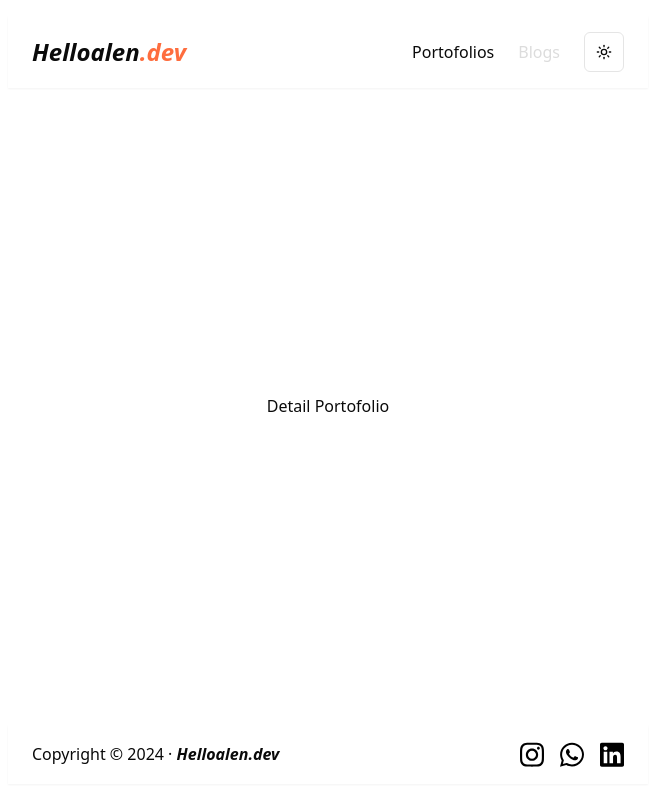
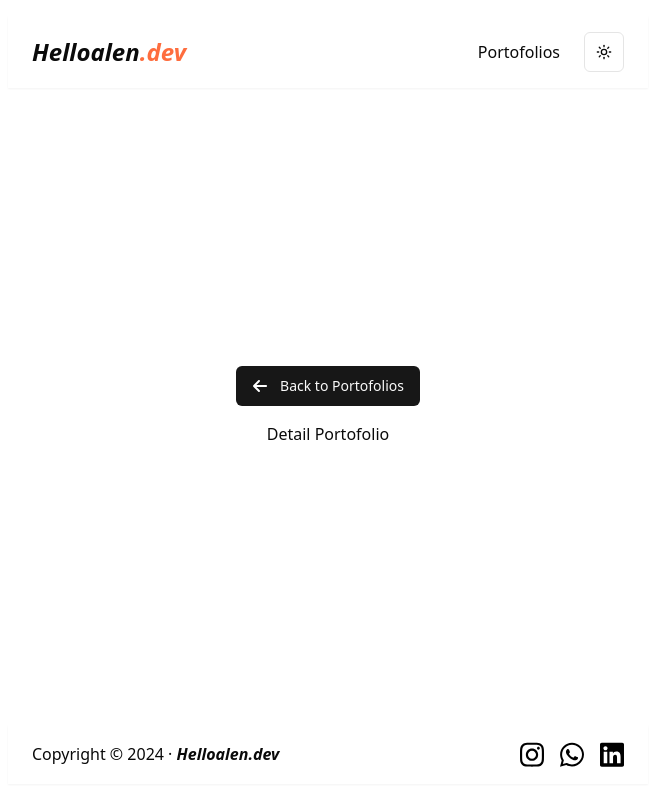
Before and after one commit to Amoebajelek/helloalendev25, a Next.js app: page /Portofolios/Papyrus-Photo in a window 1280 px wide. Shown: the whole page, without its empty margins (312-967 px from the left). Built offline with nearby package versions, Linux system fonts and the light colour scheme.

Commit message:
Add base code

```diff
--- a/app/Portofolios/Papyrus-Photo/page.tsx
+++ b/app/Portofolios/Papyrus-Photo/page.tsx
@@ -1,12 +1,24 @@
 import { Footer } from "@/app/_components/Footer";
 import { Navbar } from "@/app/_components/Navbar";
+import { Button } from "@/components/ui/button";
+import Link from "next/link";
 
 export default function page() {
   return (
     <div className="flex justify-center min-w-full min-h-screen">
       <div className="w-6/12 py-4 flex flex-col justify-between">
         <Navbar />
-        <div className="flex justify-center">
+        <div className="flex flex-col items-center justify-center gap-4">
+          <Link href="/Portofolios">
+            <Button>
+              <div className="w-[20px] dark:fill-black fill-white">
+                <svg xmlns="http://www.w3.org/2000/svg" viewBox="0 0 448 512">
+                  <path d="M9.4 233.4c-12.5 12.5-12.5 32.8 0 45.3l160 160c12.5 12.5 32.8 12.5 45.3 0s12.5-32.8 0-45.3L109.2 288 416 288c17.7 0 32-14.3 32-32s-14.3-32-32-32l-306.7 0L214.6 118.6c12.5-12.5 12.5-32.8 0-45.3s-32.8-12.5-45.3 0l-160 160z" />
+                </svg>
+              </div>
+              Back to Portofolios
+            </Button>
+          </Link>
           <p>Detail Portofolio</p>
         </div>
         <Footer />
--- a/app/Portofolios/page.tsx
+++ b/app/Portofolios/page.tsx
@@ -1,13 +1,25 @@
+import Link from "next/link";
 import { Footer } from "../_components/Footer";
 import { Navbar } from "../_components/Navbar";
+import { Button } from "@/components/ui/button";
 
 export default function page() {
   return (
     <div className="flex justify-center min-w-full min-h-screen">
       <div className="w-6/12 py-4 flex flex-col justify-between">
         <Navbar />
-        <div className="flex justify-center">
+        <div className="flex flex-col items-center justify-center gap-4">
           <p>Portofolios Page</p>
+          <Link href="/Portofolios/Papyrus-Photo">
+            <Button>
+              Detail Portofolio
+              <div className="w-[20px] dark:fill-black fill-white">
+                <svg xmlns="http://www.w3.org/2000/svg" viewBox="0 0 448 512">
+                  <path d="M438.6 278.6c12.5-12.5 12.5-32.8 0-45.3l-160-160c-12.5-12.5-32.8-12.5-45.3 0s-12.5 32.8 0 45.3L338.8 224 32 224c-17.7 0-32 14.3-32 32s14.3 32 32 32l306.7 0L233.4 393.4c-12.5 12.5-12.5 32.8 0 45.3s32.8 12.5 45.3 0l160-160z" />
+                </svg>
+              </div>
+            </Button>
+          </Link>
         </div>
         <Footer />
       </div>
--- a/app/_components/Navbar.tsx
+++ b/app/_components/Navbar.tsx
@@ -14,9 +14,9 @@ export const Navbar = () => {
         <Link href="/Portofolios" className="hover:text-[#FE6D3E]">
           <p>Portofolios</p>
         </Link>
-        <Link href="#" className="text-[#dcdcdc]">
+        {/* <Link href="#" className="text-[#dcdcdc]">
           <p>Blogs</p>
-        </Link>
+        </Link> */}
         <ModeToggle />
       </div>
     </div>
--- a/app/page.tsx
+++ b/app/page.tsx
@@ -5,18 +5,21 @@ import { Footer } from "./_components/Footer";
 export default function Home() {
   return (
     <div className="flex justify-center min-w-full min-h-screen">
-      <div className="w-6/12 py-4">
+      <div className="w-6/12 py-4 flex flex-col justify-between">
         <Navbar />
-        <div className="pt-4 px-4">
+        <div className="flex justify-center">
+          <p>Homepage</p>
+        </div>
+        {/* <div className="pt-4 px-4">
           <CardPorto2 />
-        </div>
-        <div className="grid grid-cols-2 gap-4 p-4">
+        </div> */}
+        {/* <div className="grid grid-cols-2 gap-4 p-4">
           <CardPorto2 />
           <CardPorto2 />
           <CardPorto2 />
           <CardPorto2 />
           <CardPorto2 />
-        </div>
+        </div> */}
         <Footer />
       </div>
     </div>
```
